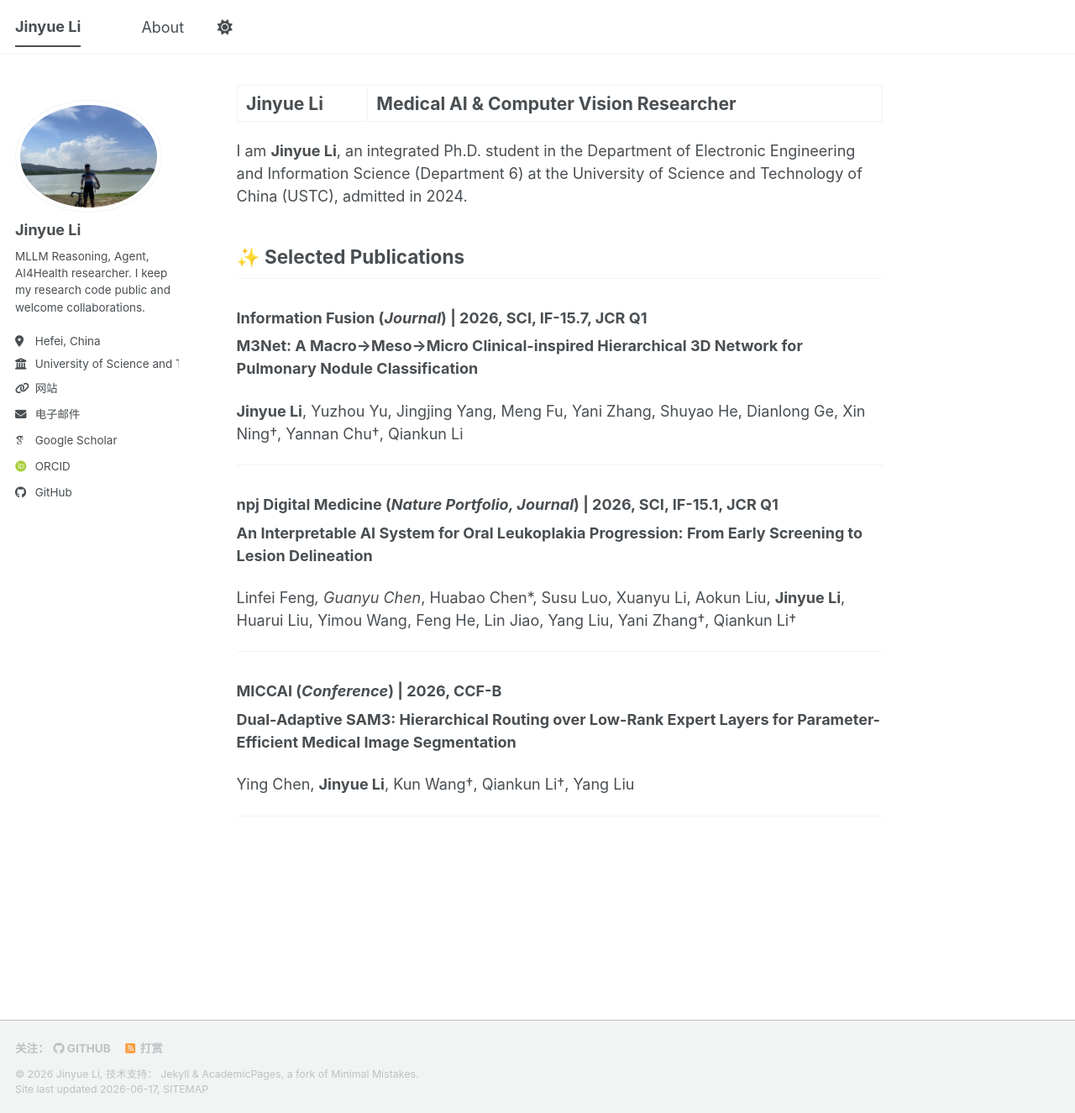
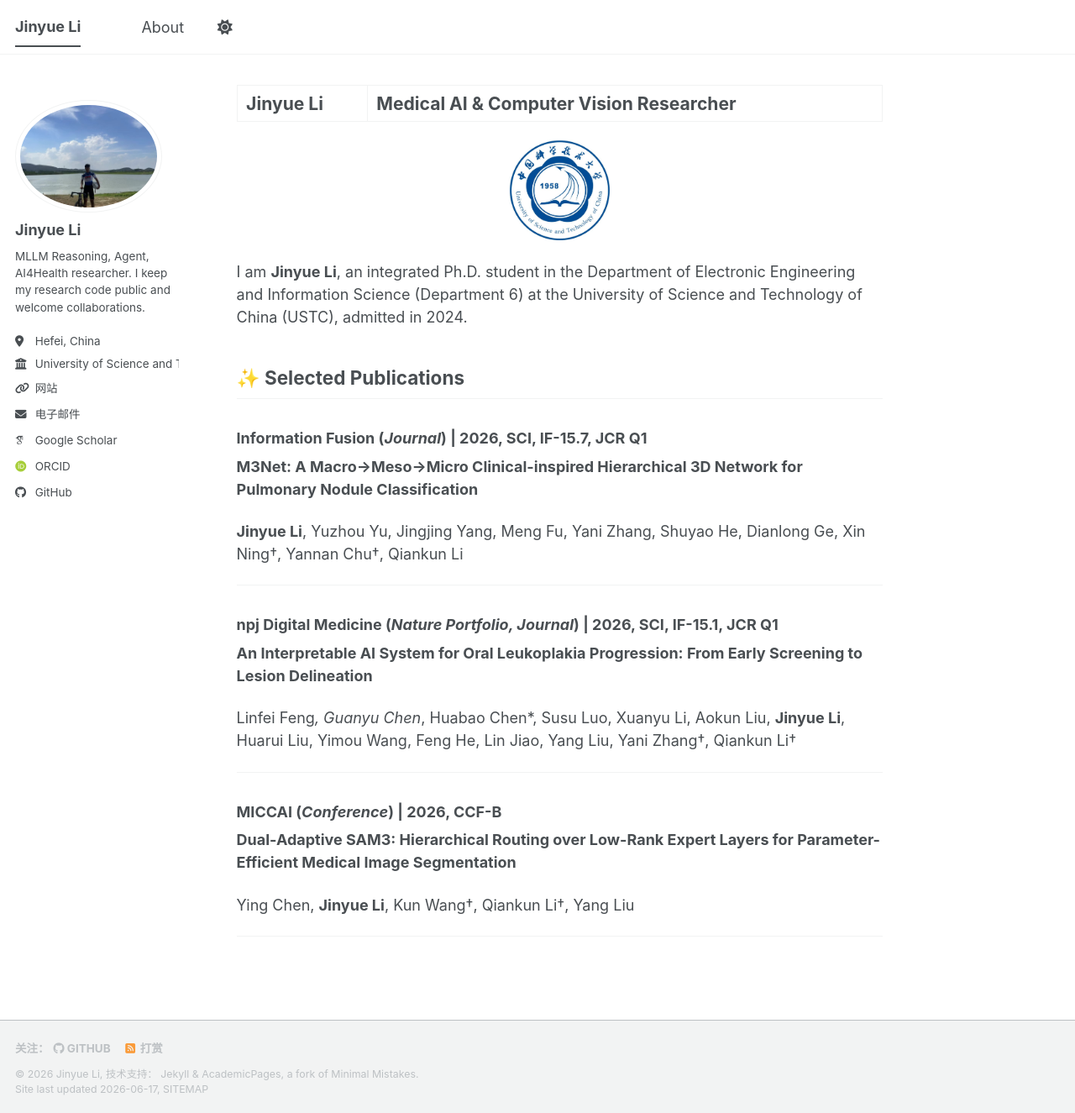
Before and after one commit to jylEcho/jylEcho.github.io, a Jekyll site: the page built from _pages/about.md, in a window 1280 px wide and 1325 px high. Shown: the whole window at 84% size. Built offline with Jekyll 4.4.1, drawn with Linux system fonts in a browser that asks for light colours; some web fonts are replaced; a script bundle is joined from its source files by our own code; library files that are not in the unit come from our copies.

Commit message:
Update about.md

```diff
--- a/_pages/about.md
+++ b/_pages/about.md
@@ -7,6 +7,9 @@ redirect_from:
   - /about.html
 ---
 
+<p align="center">
+  <img src="/JPG/ustc.jpg" width="120">
+</p>
 
 
 I am **Jinyue Li**, an integrated Ph.D. student in the Department of Electronic Engineering and Information Science (Department 6) at the University of Science and Technology of China (USTC), admitted in 2024.
```
